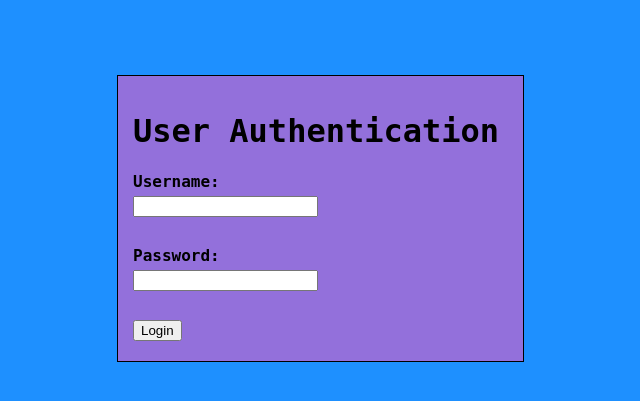
After one commit to kintama48/ShowroomManagementSystem, a PHP site: page /login.php in a window 1280 px wide. The commit adds this page. Shown: the top 401 px of the page, without its empty margins (341-981 px from the left). Run offline with PHP 8.4, Linux system fonts and the light colour scheme.

```diff
--- a/admin/add_parts.php
+++ b/admin/add_parts.php
@@ -1,6 +1,6 @@
 <?php
 // Connect to the database
-$db = mysqli_connect('localhost', 'my_user', 'my_password', 'my_db');
+$db = mysqli_connect('localhost', 'mysql', '', 'test');
 
 // Check if the form has been submitted
 if (isset($_POST['name']) && isset($_POST['price']) && isset($_POST['quantity'])) {
--- a/admin/add_vehicles.php
+++ b/admin/add_vehicles.php
@@ -1,7 +1,7 @@
 <!-- add_vehicle.php -->
 <?php
 // Connect to the database
-$db = mysqli_connect('localhost', 'my_user', 'my_password', 'my_db');
+$db = mysqli_connect('localhost', 'mysql', '', 'test');
 
 // Check if the form has been submitted
 if (isset($_POST['make']) && isset($_POST['model']) && isset($_POST['year'])) {
--- a/customer/get_parts.php
+++ b/customer/get_parts.php
@@ -1,6 +1,6 @@
 <?php
 // Connect to the database
-$db = mysqli_connect('localhost', 'my_user', 'my_password', 'my_db');
+$db = mysqli_connect('localhost', 'mysql', '', 'test');
 
 // Retrieve the list of parts from the database
 $query = "SELECT * FROM parts";
--- a/customer/get_vehicles.php
+++ b/customer/get_vehicles.php
@@ -1,6 +1,6 @@
 <?php
 // Connect to the database
-$db = mysqli_connect('localhost', 'my_user', 'my_password', 'my_db');
+$db = mysqli_connect('localhost', 'mysql', '', 'test');
 
 // Retrieve the list of vehicles from the database
 $query = "SELECT * FROM vehicles";
--- a/customer/place_order.php
+++ b/customer/place_order.php
@@ -1,6 +1,6 @@
 <?php
 // Connect to the database
-$db = mysqli_connect('localhost', 'my_user', 'my_password', 'my_db');
+$db = mysqli_connect('localhost', 'mysql', '', 'test');
 
 // Check if the form has been submitted
 if (isset($_POST['vehicle_id']) && isset($_POST['part_id']) && isset($_POST['quantity'])) {
--- /dev/null
+++ b/login.php
@@ -0,0 +1,71 @@
+<?php
+session_start();
+
+if (isset($_POST["username"]) && isset($_POST["password"])) {
+    $username = $_POST["username"];
+    $password = $_POST["password"];
+
+    $db = mysqli_connect("localhost", "mysql", "", "test");
+    $query = "SELECT role FROM users WHERE username = '$username' AND password = '$password'";
+    $result = mysqli_query($db, $query);
+
+    if (mysqli_num_rows($result) > 0) {
+        $row = mysqli_fetch_assoc($result);
+        $_SESSION["role"] = $row["role"];
+        if ($_SESSION["role"] == "admin") {
+            header("Location: admin/inventory.php");
+        } else {
+            header("Location: customer/customer_homepage.php");
+        }
+    } else {
+        echo "Invalid username or password";
+    }
+}
+?>
+
+<!DOCTYPE html>
+<html>
+<head>
+    <style>
+        body {
+            background-color: dodgerblue;
+        }
+
+        form {
+            width: 300px;
+        }
+
+        label, input {
+            display: block;
+            margin: 5px 0;
+        }
+
+        #userpass {
+            border: 1px solid black;
+            padding: 5%;
+            background-color: mediumpurple;
+            color: black;
+            font-family: "Droid Sans Mono", "DejaVu Sans Mono", "Monospace", monospace;
+            margin-top: 25%;
+            margin-left: 150%;
+            width: 125%;
+        }
+
+    </style>
+    <title>Lab 12</title>
+</head>
+<body>
+<form action="" method="post">
+    <div id="userpass">
+        <h1>User Authentication</h1>
+        <label for="username" style="font-weight: bold">Username:</label>
+        <input type="text" id="username" name="username">
+        <br>
+        <label for="password" style="font-weight: bold">Password:</label>
+        <input type="password" id="password" name="password">
+        <br>
+        <input type="submit" value="Login">
+    </div>
+</form>
+</body>
+</html>
```
Also changed, not shown: admin/admin_login.php (deleted, +0 -31 lines), admin/inventory.php (+13 -2 lines), customer/customer_login.php (deleted, +0 -41 lines), index.php (deleted).
